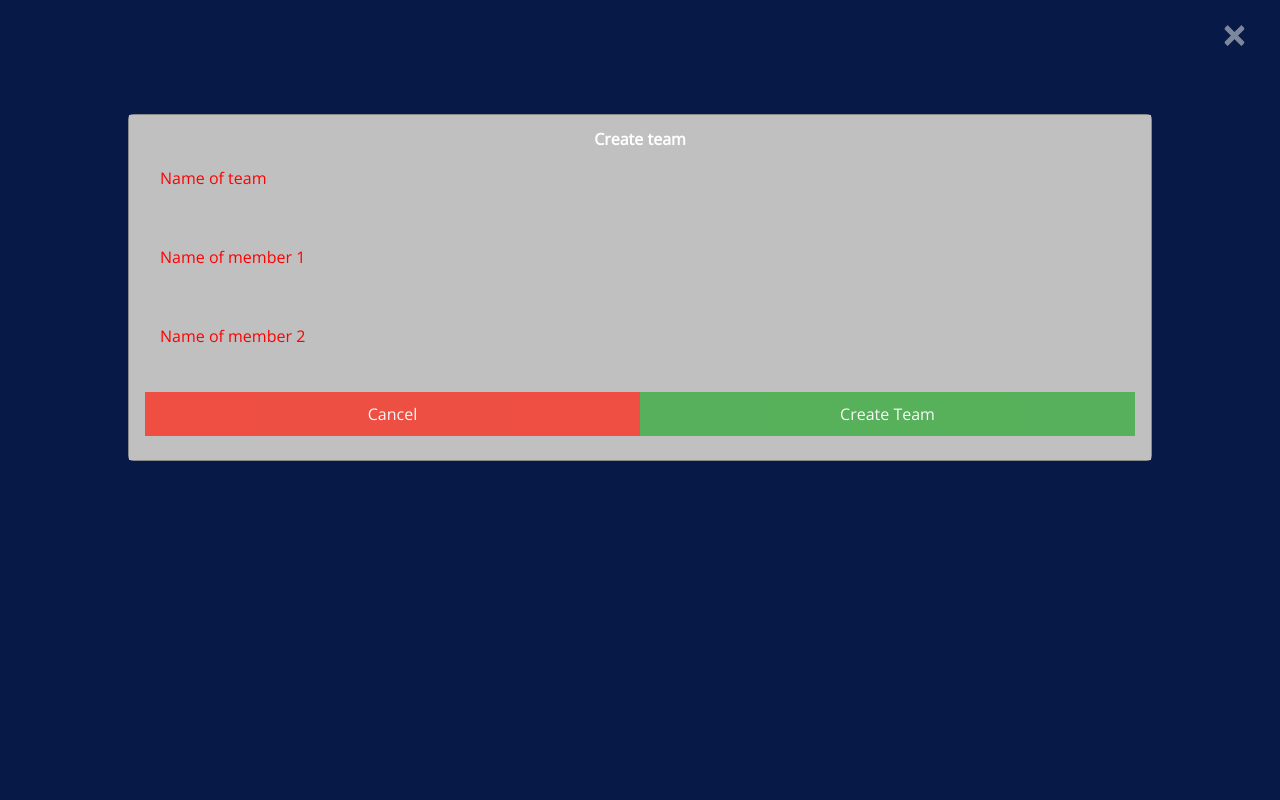
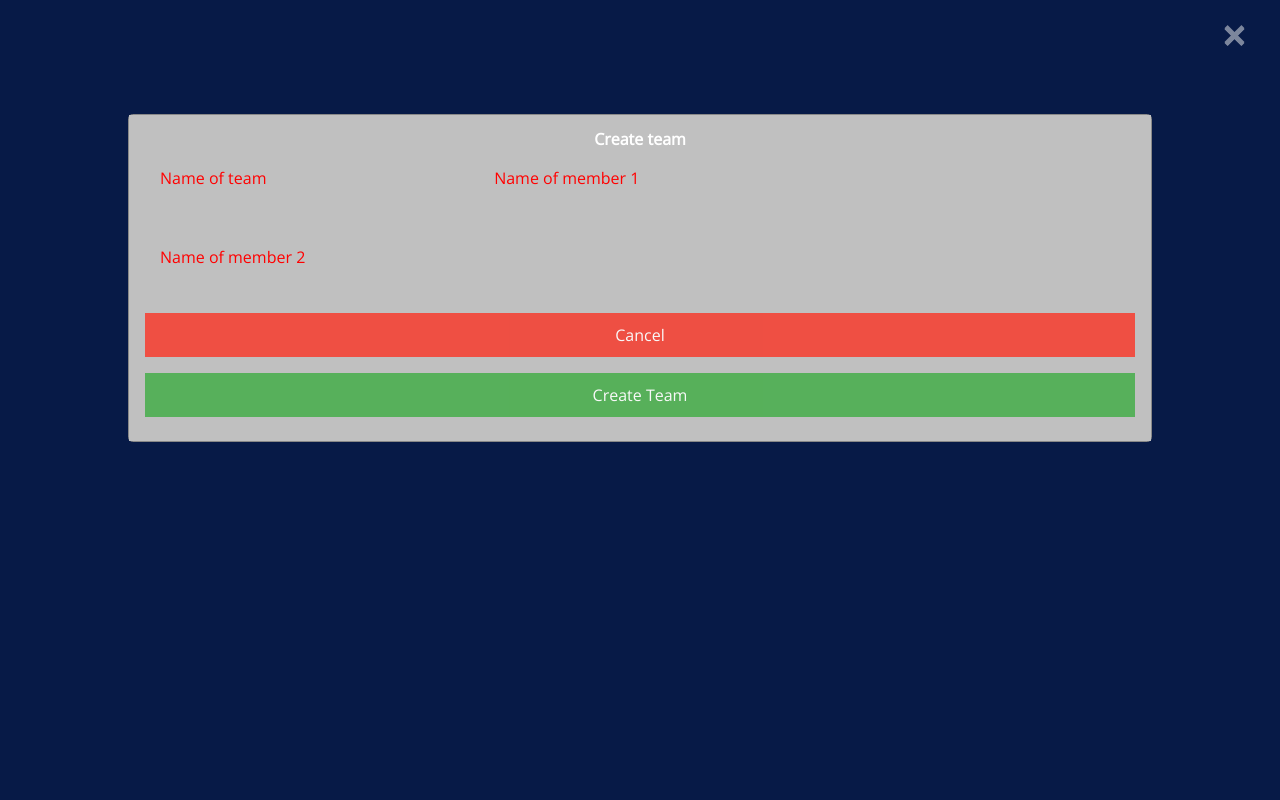
Before and after one commit to vibhcool/fooslead, a Django app: page /rankings in a window 1280 px wide, after a click on "Create Team". Run offline with Django 3.2, Linux system fonts and the light colour scheme; data that the repository does not hold is empty; some libraries are stand-ins or nearby versions.

Commit message:
BiFix glitches in responsiveness of the webapp

```diff
--- a/fooslead/foos_web/templates/leaderboard.html
+++ b/fooslead/foos_web/templates/leaderboard.html
@@ -228,10 +228,8 @@ button:hover {
     background-color: #f44336;
 }
 
-/* Float cancel and signup buttons and add an equal width */
-.cancelbtn, .signupbtn {
-  float: left;
-  width: 50%;
+.extrabtn {
+    background-color: #3150d8;
 }
 
 /* Add padding to container elements */
@@ -299,7 +297,7 @@ hr {
 </style>
   </head>
   <body>
-    <div class="leaderboard">
+    <div class="leaderboard" id="leaderboard">
       <h1>
         <svg class="ico-cup">
           <use xlink:href="#cup"></use>
@@ -308,8 +306,8 @@ hr {
         Foosball Rankings
         <div>
             <div style="text-align: right;">
-              <a href="#" onclick="document.getElementById('create-team').style.display='block'" style="width:auto;">Create Team</a> &nbsp;&nbsp;&nbsp;&nbsp;&nbsp;&nbsp;&nbsp;&nbsp;&nbsp;&nbsp;
-              <a href="#" onclick="document.getElementById('play-match').style.display='block'" style="width:auto;">Play Game</a>
+              <a href="#" onclick="document.getElementById('create-team').style.display='block'; document.getElementById('leaderboard').style.display='none'" style="width:auto;">Create Team</a> &nbsp;&nbsp;&nbsp;&nbsp;&nbsp;&nbsp;&nbsp;&nbsp;&nbsp;&nbsp;
+              <a href="#" onclick="document.getElementById('play-match').style.display='block'; document.getElementById('leaderboard').style.display='none'" style="width:auto;">Play Game</a>
             </div>
         <div>
       </h1>
@@ -350,14 +348,14 @@ hr {
     </svg>
 
   <div id="create-team" class="modal" style="background:#071a47">
-    <span onclick="document.getElementById('create-team').style.display='none'" class="close" title="Close Modal">&times;</span>
+    <span onclick="document.getElementById('create-team').style.display='none'; document.getElementById('leaderboard').style.display='block'" class="close" title="Close Modal">&times;</span>
     <form class="modal-content" action="{% url 'foos_web:create-team' %}" method="POST">
       <div class="container" style="background:#c0c0c0">
         <center><b>Create team<b></center>
 			{% csrf_token %}
-	            <input type="text" name="team" placeholder="Name of team" style="background:#c0c0c0">
-	            <input type="text" name="member_a" placeholder="Name of member 1" style="background:#c0c0c0">
-	            <input type="text" name="member_b" placeholder="Name of member 2" style="background:#c0c0c0">
+	            <input class="col-sm-4" type="text" name="team" placeholder="Name of team" style="background:#c0c0c0">
+	            <input class="col-sm-4" type="text" name="member_a" placeholder="Name of member 1" style="background:#c0c0c0">
+	            <input class="col-sm-4" type="text" name="member_b" placeholder="Name of member 2" style="background:#c0c0c0">
 
         <div class="clearfix">
           <button type="button" onclick="document.getElementById('create-team').style.display='none'" class="cancelbtn">Cancel</button>
@@ -368,7 +366,7 @@ hr {
   </div>
 
   <div id="play-match" class="modal" style="background:#071a47">
-    <span onclick="document.getElementById('play-match').style.display='none'; window.location.reload()" class="close" title="Close Modal">&times;</span>
+    <span onclick="document.getElementById('play-match').style.display='none'; document.getElementById('leaderboard').style.display='block'; window.location.reload()" class="close" title="Close Modal">&times;</span>
 
       <div class="container" style="background:#c0c0c0">
         <center><b>Play Game<b></center>
@@ -388,10 +386,10 @@ hr {
           <button type="button" class="signupbtn" id="team_a_score" onclick="addPoint(this)">Add point to team</button>
           <button type="button" class="signupbtn" id="team_b_score" onclick="addPoint(this)">Add point to team</button>
         </div>
-        <div class="clearfix">
-          <button type="button" onclick="endGame()" class="cancelbtn">End Game</button>
-          <button type="button" id="start_game" style="display:block;" class="signupbtn" onclick="startGame()">Start</button>
-          <button type="button" class="signupbtn" onclick="buttonsReset()">Reset</button>
+        <div class="row clearfix">
+          <button type="button" onclick="endGame()" class="col-sm-4 cancelbtn">End Game</button>
+          <button type="button" id="start_game" style="display:block;" class="col-sm-4 signupbtn" onclick="startGame()">Start</button>
+          <button type="button" class="col-sm-4 extrabtn" onclick="buttonsReset()">Reset</button>
         </div>
 
       </div>
```
